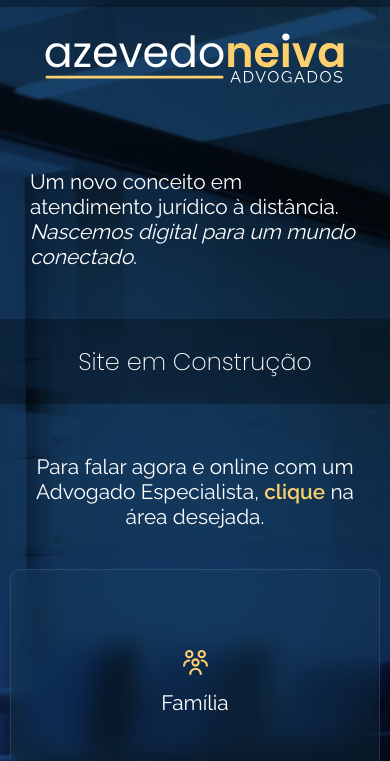
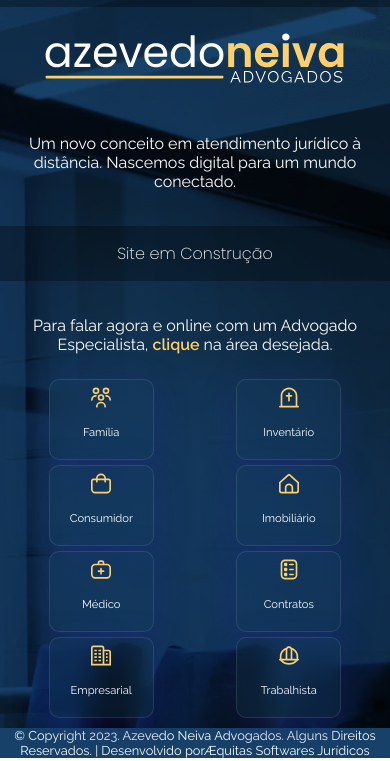
Before and after one commit to juninhoneiva/lp_an, a plain HTML site: page index.html in a window 390 px wide. Shown: the part 83-844 px from the top of the page. Drawn offline with Linux system fonts and the light colour scheme.

Commit message:
ajuste de links

```diff
--- a/assets/css/style.css
+++ b/assets/css/style.css
@@ -3,6 +3,7 @@
   margin: 0;
   border: 0;
   font-family: "Raleway", sans-serif;
+  margin: 0, auto;
 }
 
 a {
@@ -119,6 +120,7 @@ ul li {
 .texto-alt p {
   text-align: left;
   font-size: 0.9rem;
+  line-height: 1.3;
   margin: 0 15px;
 }
 
@@ -181,7 +183,39 @@ ul li {
 }
 @media screen and (max-width: 800px) {
   .areas-itens {
-    grid-template-columns: 1fr;
+    grid-template-columns: repeat(4, 1fr);
+    gap: 5px;
+    padding: 10px;
+  }
+
+  .area a::after {
+    display: none;
+  }
+
+  .areas {
+    padding: 20px;
+  }
+  .corpo p {
+    text-align: center;
+    font-size: 1rem;
+    padding: 15px;
+  }
+
+  .texto-alt {
+    display: none;
+  }
+
+  .area a {
+    padding: 5px;
+    gap: 0;
+  }
+
+  .area p {
+    font-size: 0.7rem;
+  }
+
+  .area svg {
+    width: 20px;
   }
 
   .top-contato {
@@ -193,13 +227,27 @@ ul li {
 }
 
 @media screen and (max-width: 454px) {
+  .areas-itens {
+    grid-template-columns: auto auto;
+    justify-items: center;
+  }
+
   .logo svg {
     width: 300px;
   }
+
+  #logo {
+    padding: 0;
+  }
+
   .warning h1 {
-    font-size: 1.5rem;
+    font-size: 1rem;
     font-weight: 100;
     max-width: 100vw;
+  }
+
+  .warning {
+    padding: 15px;
   }
 
   .slogan {
@@ -207,14 +255,25 @@ ul li {
   }
 
   .warning {
-    max-width: 100vw;
+    padding: 15px 0;
+    max-width: 100%;
   }
 
   .areas {
+    padding: 0;
     max-width: 100vw;
   }
 
   .areas-itens {
     padding: 10px;
   }
+
+  .area {
+    max-width: 105px;
+    min-width: 105px;
+  }
+  #copyright p {
+    font-size: 0.8rem;
+    text-align: center;
+  }
 }
--- a/index.html
+++ b/index.html
@@ -64,7 +64,7 @@
         </svg>
       </div>
       <div class="slogan">
-        <p>Um novo conceito em atendimento jurídico à distância. <span style="font-style: italic;">Nascemos digital para um mundo conectado</span>.</p>
+        <p>Um novo conceito em atendimento jurídico à distância. Nascemos digital para um mundo conectado.</p>
       </div>
       <div class="warning">
         <h1>Site em Construção</h1>
@@ -74,19 +74,19 @@
       <div class="areas">
         <p>Para falar agora e online com um Advogado Especialista, <span style="color: #FDD06D; font-weight: 600;">clique</span> na área desejada.</p>
         <div class="areas-itens">
-          <div class="area"><a href="">
+          <div class="area"><a href="https://wa.me/5531997126961/?text=Olá,%20estou%20precisando%20de%20um%20advogado%20de%20família." target="_blank">
               <?xml version="1.0" encoding="UTF-8"?>
               <svg xmlns="http://www.w3.org/2000/svg" id="Layer_1" data-name="Layer 1" viewBox="0 0 24 24" width="25" height="25">
                 <path d="M12,16a4,4,0,1,1,4-4A4,4,0,0,1,12,16Zm0-6a2,2,0,1,0,2,2A2,2,0,0,0,12,10Zm6,13A6,6,0,0,0,6,23a1,1,0,0,0,2,0,4,4,0,0,1,8,0,1,1,0,0,0,2,0ZM18,8a4,4,0,1,1,4-4A4,4,0,0,1,18,8Zm0-6a2,2,0,1,0,2,2A2,2,0,0,0,18,2Zm6,13a6.006,6.006,0,0,0-6-6,1,1,0,0,0,0,2,4,4,0,0,1,4,4,1,1,0,0,0,2,0ZM6,8a4,4,0,1,1,4-4A4,4,0,0,1,6,8ZM6,2A2,2,0,1,0,8,4,2,2,0,0,0,6,2ZM2,15a4,4,0,0,1,4-4A1,1,0,0,0,6,9a6.006,6.006,0,0,0-6,6,1,1,0,0,0,2,0Z" fill="#FDD06D" />
               </svg>
               <p>Família</p>
               <div class="texto-alt">
-                <p>O Direito das Famílias tutela as relações jurídicas entre as pessoas ligadas por um vínculo de consanguinidade, afinidade ou afetividade.
-                  Casamento, união estável, divórcio, alimentos, guarda e convivência de filhos, partilha de bens, paternidade, adoção, curatela ou violência doméstica, são algumas das diversas situações em que podemos lhe ajudar.</p>
+                <p>O Direito das Famílias tutela as relações jurídicas entre as pessoas vinculadas por consanguinidade ou afetividade.
+                  Casamento, união estável, divórcio, alimentos, guarda, convivência, partilha de bens, paternidade, adoção, curatela ou violência doméstica, são algumas situações em que podemos lhe ajudar.</p>
               </div>
             </a>
           </div>
-          <div class="area"><a href="">
+          <div class="area"><a href="https://wa.me/5531997126961/?text=Olá,%20estou%20precisando%20de%20um%20advogado%20de%20sucessões." target="_blank">
               <?xml version="1.0" encoding="UTF-8"?>
               <svg xmlns="http://www.w3.org/2000/svg" id="Layer_1" data-name="Layer 1" viewBox="0 0 24 24" width="25" height="25">
                 <path d="m16,10c0,.553-.448,1-1,1h-2v5c0,.553-.448,1-1,1s-1-.447-1-1v-5h-2c-.552,0-1-.447-1-1s.448-1,1-1h2v-2c0-.553.448-1,1-1s1,.447,1,1v2h2c.552,0,1,.447,1,1Zm8,13c0,.553-.448,1-1,1H1c-.552,0-1-.447-1-1s.448-1,1-1h1v-12C2,4.486,6.486,0,12,0s10,4.486,10,10v12h1c.552,0,1,.447,1,1Zm-20-1h16v-12c0-4.411-3.589-8-8-8S4,5.589,4,10v12Z" fill="#FDD06D" />
@@ -97,7 +97,7 @@
               </div>
             </a>
           </div>
-          <div class="area"><a href="">
+          <div class="area"><a href="https://wa.me/5531997126961/?text=Olá,%20estou%20precisando%20de%20um%20advogado%20do%20consumidor" target="_blank">
               <?xml version="1.0" encoding="UTF-8"?>
               <svg xmlns="http://www.w3.org/2000/svg" id="Outline" viewBox="0 0 24 24" width="25" height="25">
                 <path d="M21,6H18A6,6,0,0,0,6,6H3A3,3,0,0,0,0,9V19a5.006,5.006,0,0,0,5,5H19a5.006,5.006,0,0,0,5-5V9A3,3,0,0,0,21,6ZM12,2a4,4,0,0,1,4,4H8A4,4,0,0,1,12,2ZM22,19a3,3,0,0,1-3,3H5a3,3,0,0,1-3-3V9A1,1,0,0,1,3,8H6v2a1,1,0,0,0,2,0V8h8v2a1,1,0,0,0,2,0V8h3a1,1,0,0,1,1,1Z" fill="#FDD06D" />
@@ -108,7 +108,7 @@
               </div>
             </a>
           </div>
-          <div class="area"><a href="">
+          <div class="area"><a href="https://wa.me/5531997126961/?text=Olá,%20estou%20precisando%20de%20um%20advogado%20em%20direito%20imobiliário." target="_blank">
               <?xml version="1.0" encoding="UTF-8"?>
               <svg xmlns="http://www.w3.org/2000/svg" viewBox="0 0 24 24" width="25" height="25">
                 <g id="_01_align_center" data-name="01 align center">
@@ -121,7 +121,7 @@
               </div>
             </a>
           </div>
-          <div class="area"> <a href="">
+          <div class="area"> <a href="https://wa.me/5531997126961/?text=Olá,%20estou%20precisando%20de%20um%20advogado%20de%20direito%20médico." target="_blank">
               <svg id="Layer_1" height="25" viewBox="0 0 24 24" width="25" xmlns="http://www.w3.org/2000/svg" data-name="Layer 1">
                 <path d="m19 5h-3v-1a3 3 0 0 0 -3-3h-2a3 3 0 0 0 -3 3v1h-3a5.006 5.006 0 0 0 -5 5v8a5.006 5.006 0 0 0 5 5h14a5.006 5.006 0 0 0 5-5v-8a5.006 5.006 0 0 0 -5-5zm-9-1a1 1 0 0 1 1-1h2a1 1 0 0 1 1 1v1h-4zm12 14a3 3 0 0 1 -3 3h-14a3 3 0 0 1 -3-3v-8a3 3 0 0 1 3-3h14a3 3 0 0 1 3 3zm-6-4a1 1 0 0 1 -1 1h-2v2a1 1 0 0 1 -2 0v-2h-2a1 1 0 0 1 0-2h2v-2a1 1 0 0 1 2 0v2h2a1 1 0 0 1 1 1z" fill="#FDD06D" />
               </svg>
@@ -132,35 +132,35 @@
               </div>
             </a>
           </div>
-          <div class="area"><a href="">
+          <div class="area"><a href="https://wa.me/5531997126961/?text=Olá,%20estou%20precisando%20de%20um%20advogado%20contratualista." target="_blank">
               <?xml version="1.0" encoding="UTF-8"?>
               <svg xmlns="http://www.w3.org/2000/svg" id="Layer_1" data-name="Layer 1" viewBox="0 0 24 24" width="25" height="25">
                 <path d="M17,24H7c-2.757,0-5-2.243-5-5V5C2,2.243,4.243,0,7,0h10c2.757,0,5,2.243,5,5v14c0,2.757-2.243,5-5,5ZM7,2c-1.654,0-3,1.346-3,3v14c0,1.654,1.346,3,3,3h10c1.654,0,3-1.346,3-3V5c0-1.654-1.346-3-3-3H7Zm11,4c0-.552-.448-1-1-1h-4c-.552,0-1,.448-1,1s.448,1,1,1h4c.552,0,1-.448,1-1Zm0,6c0-.552-.448-1-1-1h-4c-.552,0-1,.448-1,1s.448,1,1,1h4c.552,0,1-.448,1-1Zm0,6c0-.552-.448-1-1-1h-4c-.552,0-1,.448-1,1s.448,1,1,1h4c.552,0,1-.448,1-1ZM10,7v-2c0-.552-.448-1-1-1h-2c-.552,0-1,.448-1,1v2c0,.552,.448,1,1,1h2c.552,0,1-.448,1-1Zm0,6v-2c0-.552-.448-1-1-1h-2c-.552,0-1,.448-1,1v2c0,.552,.448,1,1,1h2c.552,0,1-.448,1-1Zm0,6v-2c0-.552-.448-1-1-1h-2c-.552,0-1,.448-1,1v2c0,.552,.448,1,1,1h2c.552,0,1-.448,1-1Z" fill="#FDD06D" />
               </svg>
               <p>Contratos</p>
               <div class="texto-alt">
-                <p>Lorem ipsum dolor sit amet consectetur adipisicing elit. Consequatur voluptas nihil ab atque iste doloremque enim eaque labore blanditiis magnam quaerat cumque, amet est sit alias? Vel officiis adipisci dolore.</p>
+                <p>Assessoria jurídica da fase pré-contratual a conclusão do negócio jurídico, trazendo a segurança jurídica material e formal que você precisa.</p>
               </div>
             </a>
           </div>
-          <div class="area"><a href="">
+          <div class="area"><a href="https://wa.me/5531997126961/?text=Olá,%20estou%20precisando%20de%20um%20advogado%20empresarial." target="_blank">
               <svg id="Layer_1" height="25" viewBox="0 0 24 24" width="25" xmlns="http://www.w3.org/2000/svg" data-name="Layer 1">
                 <path d="m4 13h3v2h-3zm5 2h3v-2h-3zm-5 4h3v-2h-3zm5 0h3v-2h-3zm-5-12h3v-2h-3zm5 0h3v-2h-3zm-5 4h3v-2h-3zm5 0h3v-2h-3zm15-3v16h-24v-21a3 3 0 0 1 3-3h10a3 3 0 0 1 3 3v2h5a3 3 0 0 1 3 3zm-10-5a1 1 0 0 0 -1-1h-10a1 1 0 0 0 -1 1v19h12zm8 5a1 1 0 0 0 -1-1h-5v15h6zm-4 7h2v-2h-2zm0 4h2v-2h-2zm0-8h2v-2h-2z" fill="#FDD06D" />
               </svg>
               <p>Empresarial</p>
               <div class="texto-alt">
-                <p>Lorem ipsum dolor sit amet consectetur adipisicing elit. Consequatur voluptas nihil ab atque iste doloremque enim eaque labore blanditiis magnam quaerat cumque, amet est sit alias? Vel officiis adipisci dolore.</p>
+                <p>Nossos advogados não apenas conhecem a lei, mas entendem o seu negócio. Nós fornecemos soluções jurídicas sob medida para proteger seus interesses, reduzir riscos e impulsionar seu crescimento.</p>
               </div>
             </a>
           </div>
-          <div class="area"><a href="">
+          <div class="area"><a href="https://wa.me/553135328456/?text=Olá,%20estou%20precisando%20de%20um%20advogado%20trabalhista." target="_blank">
               <?xml version="1.0" encoding="UTF-8"?>
               <svg xmlns="http://www.w3.org/2000/svg" id="Layer_1" data-name="Layer 1" viewBox="0 0 24 24" width="25" height="25">
                 <path d="m23,16v-3.08c0-4.734-3.183-8.918-7.78-10.293-.729-.986-1.901-1.627-3.22-1.627s-2.491.641-3.22,1.627C4.182,4.002,1,8.186,1,12.92v3.08c-.552,0-1,.447-1,1s.448,1,1,1h.475c1.002,1.348,4.293,5,10.525,5s9.522-3.652,10.525-5h.475c.553,0,1-.447,1-1s-.447-1-1-1Zm-2-3.08v3.08h-5V5.069c3.011,1.457,5,4.484,5,7.851ZM12,3c1.103,0,2,.895,2,1.994v11.006h-4V4.994c0-1.1.897-1.994,2-1.994Zm-4,2.069v10.931H3v-3.08c0-3.367,1.988-6.394,5-7.851Zm-3.859,12.931h15.704c-1.389,1.312-3.936,3-7.845,3-3.939,0-6.479-1.687-7.859-3Z" fill="#FDD06D" />
               </svg>
               <p>Trabalhista</p>
               <div class="texto-alt">
-                <p>Lorem ipsum dolor sit amet consectetur adipisicing elit. Consequatur voluptas nihil ab atque iste doloremque enim eaque labore blanditiis magnam quaerat cumque, amet est sit alias? Vel officiis adipisci dolore.</p>
+                <p>O trabalho é a base de todas as coisas e, sobretudo, da sociedade. Pense em qualquer coisa e o trabalho de alguém estará por detrás. Por isso o trabalho, como direito social, merece proteção adequada da justiça. Trabalhador, conte conosco para buscar os seus direitos.</p>
               </div>
             </a>
           </div>
```
